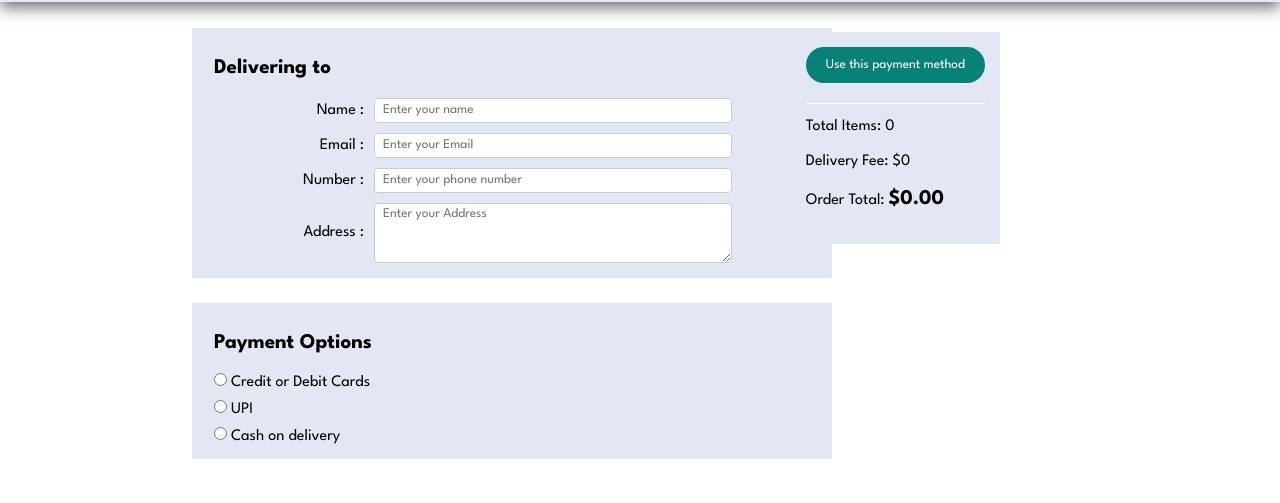
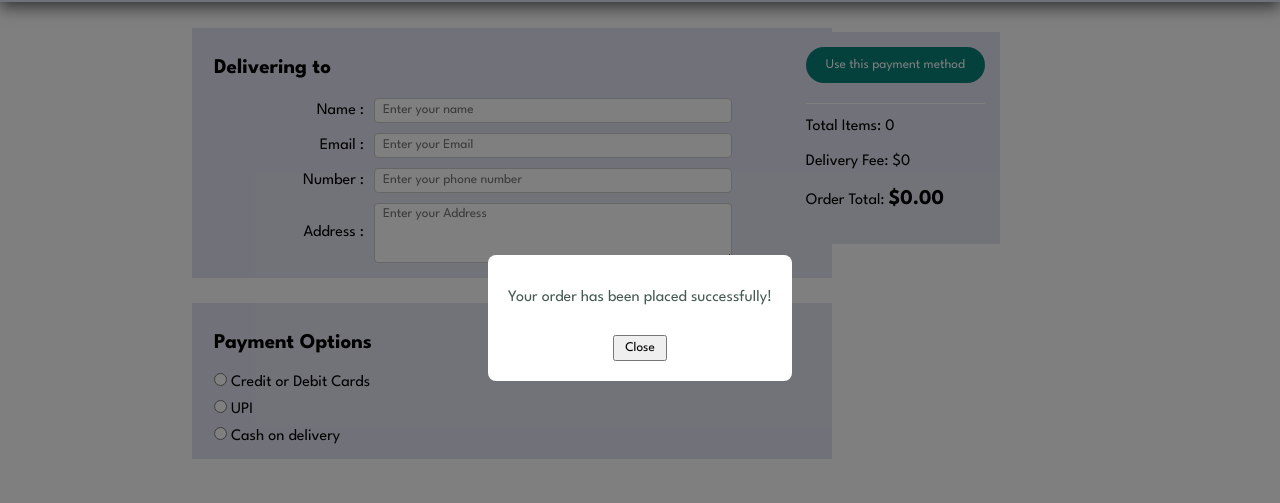
Before and after one commit to Ignix1290/E-Commerce-Project-JS, a plain HTML site: page checkout.html in a window 1280 px wide. Both pictures are taken after a click on the button "Use this payment method". Shown: the part 82-585 px from the top of the page. Drawn offline with nearby package versions, Linux system fonts and the light colour scheme.

Commit message:
Checkout page completed

```diff
--- a/checkout.html
+++ b/checkout.html
@@ -102,6 +102,14 @@
         </div>
     </div>
 
+<div id="order-modal" style="display: none;">
+    <div id="modal-content">
+        <p>Your order has been placed successfully!</p>
+        <button id="close-modal">Close</button>
+    </div>
+</div>
+
+
     <footer class="div-p1">
         <div class="col">
             <img class="logo" src="./images/logo.png" alt="">
--- a/index.js
+++ b/index.js
@@ -446,3 +446,31 @@ document.addEventListener("DOMContentLoaded", () => {
     // Initialize the order summary as soon as the page loads
     updateOrderSummary();
 });
+
+// Function to show modal
+function showOrderConfirmation() {
+    const modal = document.getElementById('order-modal');
+    modal.style.display = 'flex'; // Show the modal
+}
+
+// Function to close the modal
+function closeOrderConfirmation() {
+    const modal = document.getElementById('order-modal');
+    modal.style.display = 'none'; // Hide the modal
+}
+
+// Function to empty the cart
+function emptyCart() {
+    cartItems = []; // Empty the cart array
+    renderCart(); // Re-render the cart (this should clear the cart in the UI)
+    updateOrderSummary(); // Update order summary to show empty cart values
+}
+
+// Add event listener to the button
+document.querySelector('#order-total button').addEventListener('click', () => {
+    showOrderConfirmation();  // Show the confirmation modal
+    emptyCart();               // Empty the cart
+});
+
+// Add event listener to close the modal
+document.querySelector('#close-modal').addEventListener('click', closeOrderConfirmation);
--- a/styles.css
+++ b/styles.css
@@ -1121,6 +1121,33 @@ footer .copyright{
     display: none;
 }
 
+#order-modal {
+    position: fixed;
+    top: 0;
+    left: 0;
+    width: 100%;
+    height: 100%;
+    background: rgba(0, 0, 0, 0.5);
+    display: flex;
+    align-items: center;
+    justify-content: center;
+    z-index: 1000;
+}
+
+#modal-content {
+    background: white;
+    padding: 20px;
+    border-radius: 8px;
+    text-align: center;
+}
+
+#close-modal {
+    margin-top: 10px;
+    padding: 5px 10px;
+    cursor: pointer;
+}
+
+
 /* Start Media Query */
 @media (max-width:799px){
     .div-p1{
```
